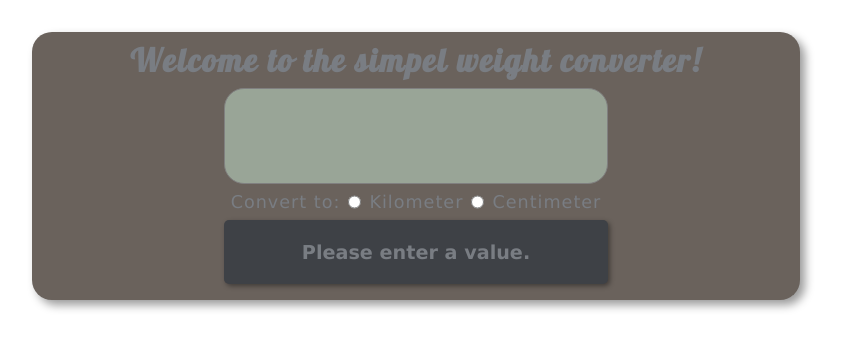
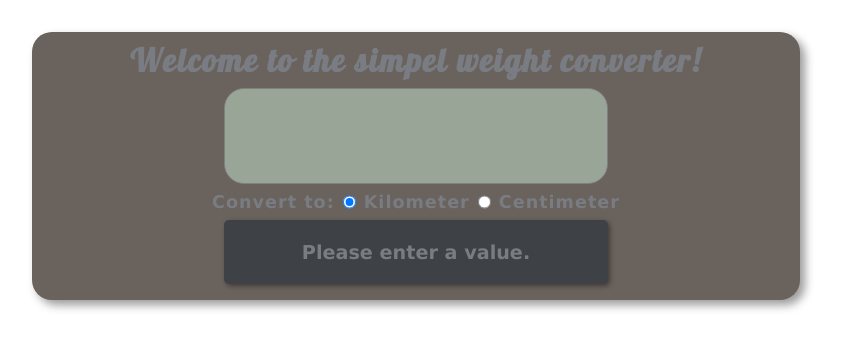
Before and after one commit to Noizzee/simpleWeightConverter, a plain HTML site: page index.html in a window 1280 px wide. Shown: the whole page, without its empty margins (224-1065 px from the left). Drawn offline with Linux system fonts and the light colour scheme.

Commit message:
minor styling

```diff
--- a/css/style.css
+++ b/css/style.css
@@ -57,6 +57,7 @@ body {
   display: flex;
   margin: 0.5rem;
   font-size: 1.1rem;
+  font-weight: bold;
   letter-spacing: 1px;
 }
 
--- a/index.html
+++ b/index.html
@@ -15,7 +15,7 @@
       <input type="number" id="userInput" pattern="[0-9]">
       <form class="convertWhat">
           <p>Convert to:</p>
-          <input type="radio" name="converter" id="kilometer">Kilometer
+          <input type="radio" name="converter" id="kilometer" checked>Kilometer
           <input type="radio" name="converter" id="centimeter">Centimeter
       </form>
       <div class="kilometerCard">
--- a/js/main.js
+++ b/js/main.js
@@ -4,12 +4,12 @@ const kilometerCard = document.querySelector('.kilometerCard');
 const radioKM = document.querySelector('#kilometer');
 const radioCM = document.querySelector('#centimeter');
 
-// Variables
+// Variable to check if something is in the inputfield
 let isEntered = false;
 
 window.addEventListener('load', (event) => {
   kilometerCard.textContent = "Please enter a value.";
-})
+});
 
 userInput.addEventListener('keyup', (event) => {
   checkEntered();
```
